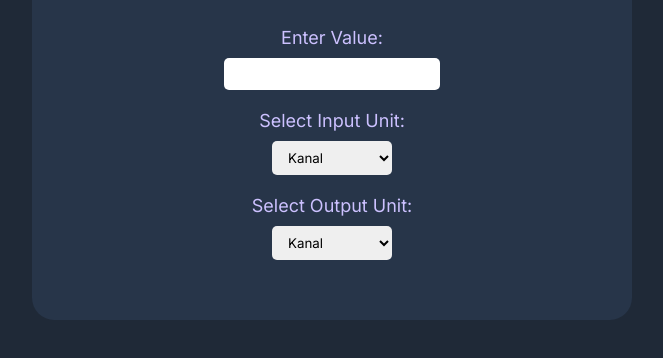
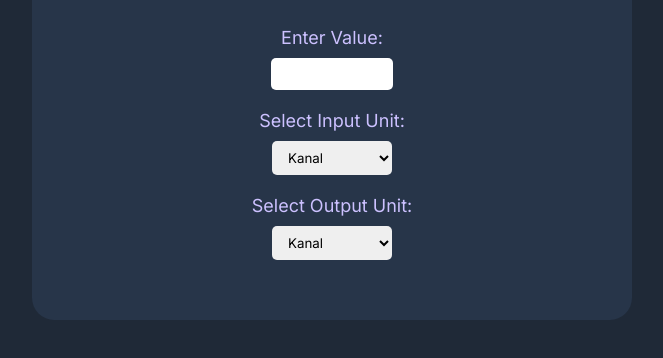
Before and after one commit to MeerUzairWasHere/land-area-unit-converter, a plain HTML site: page index.html in a window 1280 px wide. Shown: the part 222-580 px from the top of the page, without its empty margins (308-971 px from the left). Drawn offline with Linux system fonts and the light colour scheme.

Commit message:
Update style.css

```diff
--- a/style.css
+++ b/style.css
@@ -48,6 +48,7 @@ select {
 
 input[type="number"] {
   padding: 8px 12px;
+  width: 122px;
   margin-bottom: 20px;
   border-radius: 5px;
   border: none;
```
